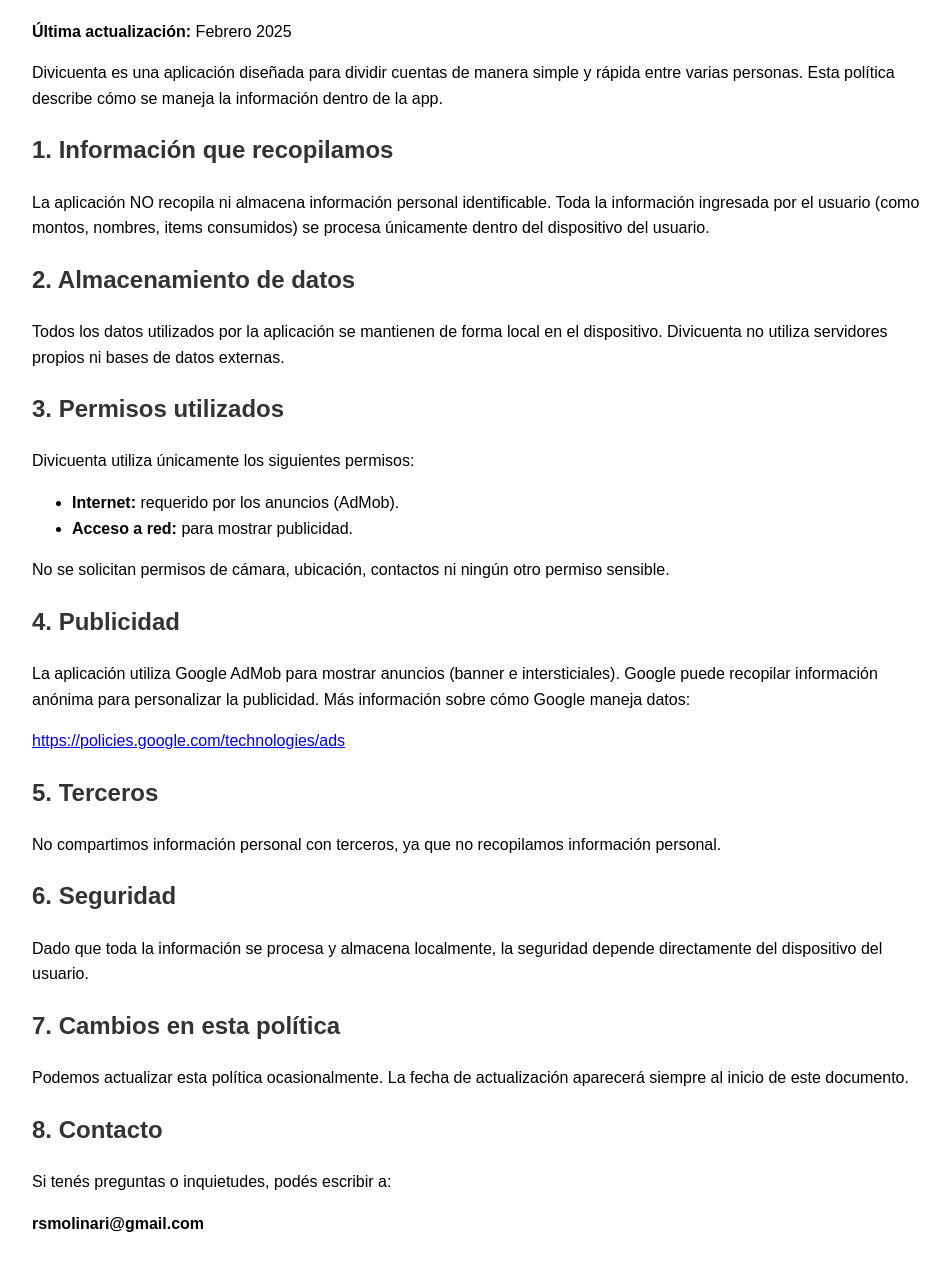
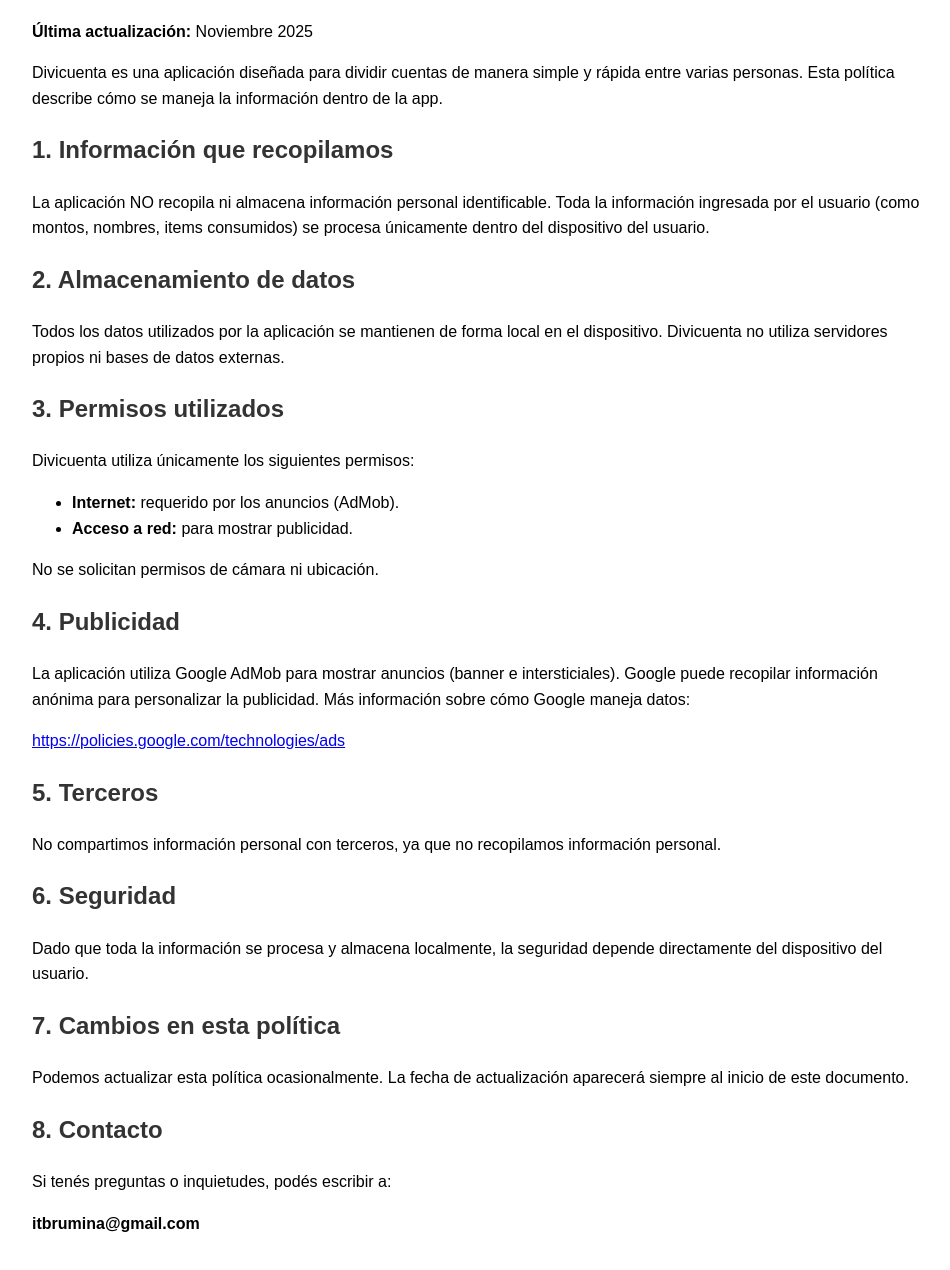
Before and after one commit to RSMolinari/divicuenta-legal, a plain HTML site: page index.html in a window 1280 px wide. Shown: the part 94-1364 px from the top of the page, without its empty margins (158-1108 px from the left). Drawn offline with Linux system fonts and the light colour scheme.

Commit message:
Update index.html

```diff
--- a/index.html
+++ b/index.html
@@ -20,7 +20,7 @@
 <body>
 
     <h1>Política de Privacidad de Divicuenta</h1>
-    <p><strong>Última actualización:</strong> Febrero 2025</p>
+    <p><strong>Última actualización:</strong> Noviembre 2025</p>
 
     <p>Divicuenta es una aplicación diseñada para dividir cuentas de manera simple y rápida entre varias personas. Esta política describe cómo se maneja la información dentro de la app.</p>
 
@@ -36,7 +36,7 @@
         <li><strong>Internet:</strong> requerido por los anuncios (AdMob).</li>
         <li><strong>Acceso a red:</strong> para mostrar publicidad.</li>
     </ul>
-    <p>No se solicitan permisos de cámara, ubicación, contactos ni ningún otro permiso sensible.</p>
+    <p>No se solicitan permisos de cámara ni ubicación.</p>
 
     <h2>4. Publicidad</h2>
     <p>La aplicación utiliza Google AdMob para mostrar anuncios (banner e intersticiales). Google puede recopilar información anónima para personalizar la publicidad. Más información sobre cómo Google maneja datos:</p>
@@ -53,7 +53,7 @@
 
     <h2>8. Contacto</h2>
     <p>Si tenés preguntas o inquietudes, podés escribir a:</p>
-    <p><strong>rsmolinari@gmail.com</strong></p>
+    <p><strong>itbrumina@gmail.com</strong></p>
 
 </body>
 </html>
```
